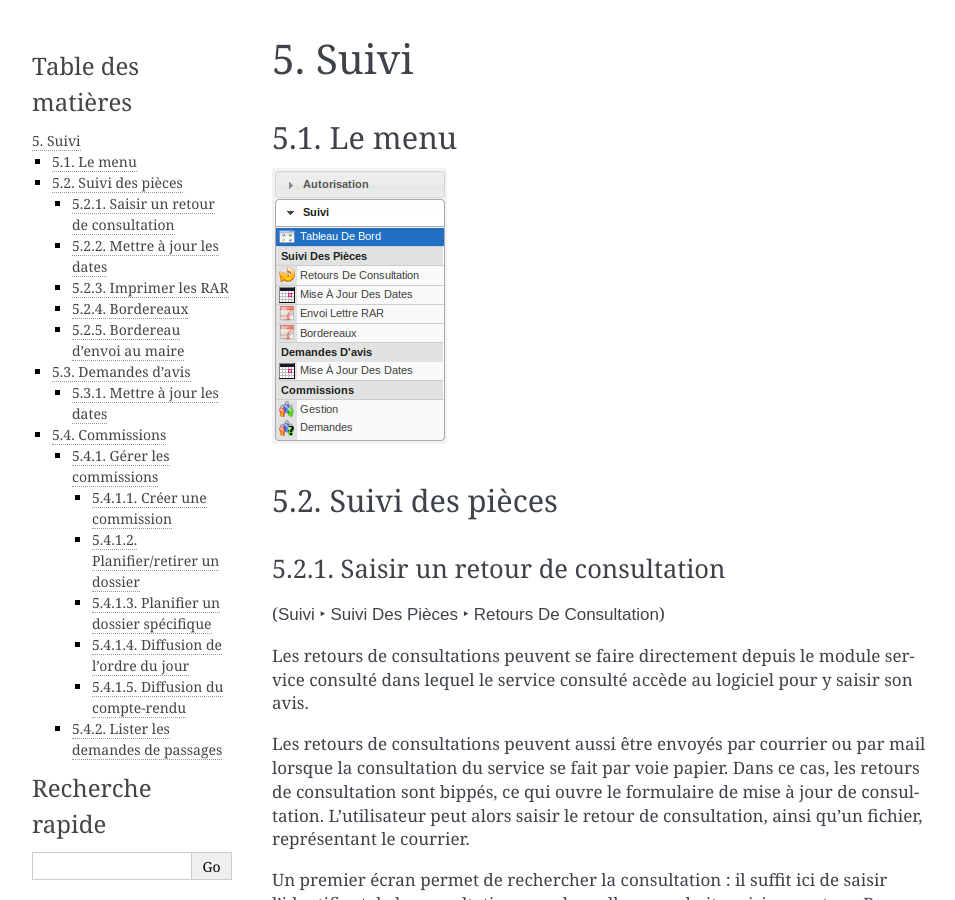
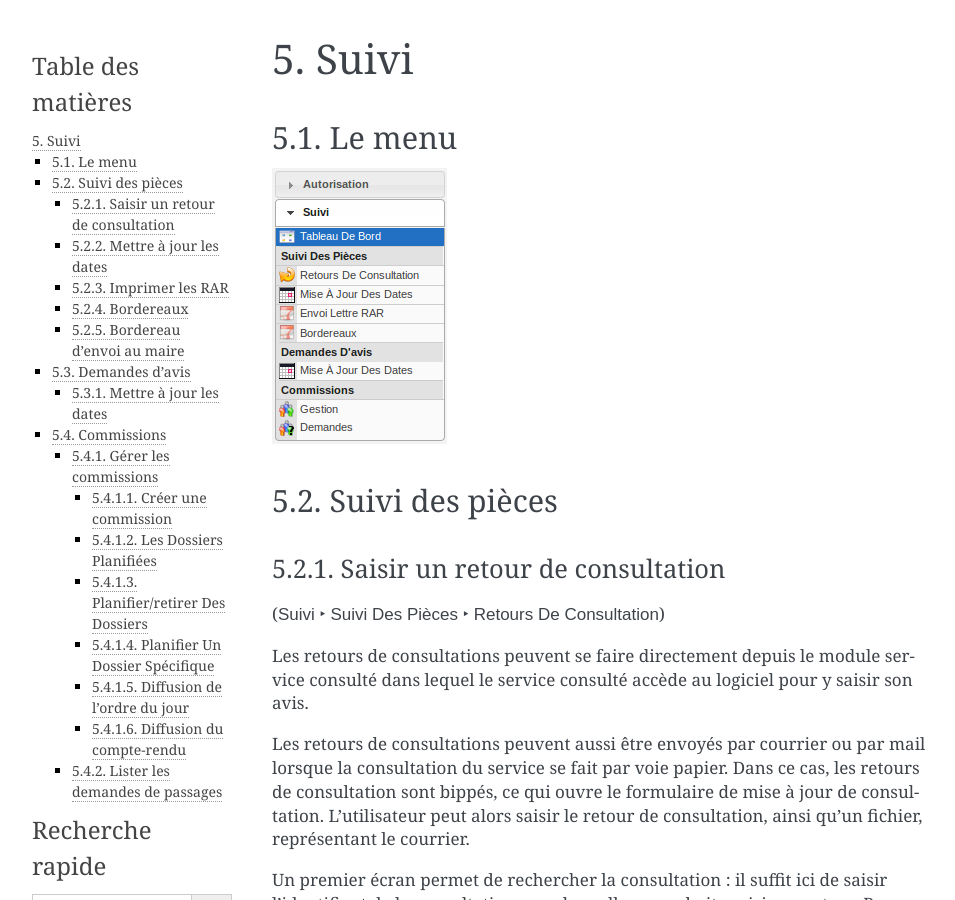
Before and after one commit to mpavaux/openads-documentation, a Sphinx documentation site: the page built from source/manuel_utilisateur/suivi.rst, in a window 1280 px wide and 900 px high. Shown: the whole window, without its empty margins (148-1103 px from the left). Built offline with Sphinx 7.4.7, drawn with Linux system fonts in a browser that asks for light colours; some of the changed text lies outside the part shown.

Commit message:
Correction planification dossier

```diff
--- a/source/manuel_utilisateur/suivi.rst
+++ b/source/manuel_utilisateur/suivi.rst
@@ -258,12 +258,17 @@
 
 La création d'une commission se fait uniquement pour une collectivité de niveau mono : il n'est pas possible de créer une commission intercommunale. Les types de commission disponibles sont filtrés selon la collectivités de l'utilisateur connecté (ou selon celle sélectionnée si celui-ci appartient à la communauté de communes).
 
-Planifier/retirer un dossier
-============================
+Les Dossiers Planifiées
+=======================
+
+Listing des dossiers planifiées sur la commission consultée. En cliquant dessus on peut saisir l'avis.
+
+Planifier/retirer Des Dossiers
+==============================
 
 Sont disponibles uniquement les dossiers de la collectivité de la commission et ayant fait l'objet d'une demande de passage pour ce type de commission.
 
-Planifier un dossier spécifique
+Planifier Un Dossier Spécifique
 ===============================
 
 Saisir sans espace le numéro de dossier. Vous pouvez rencontrer l'erreur *Ce dossier n'existe pas* lorsqu'il est d'une collectivité différente de celle de la commission.
```
